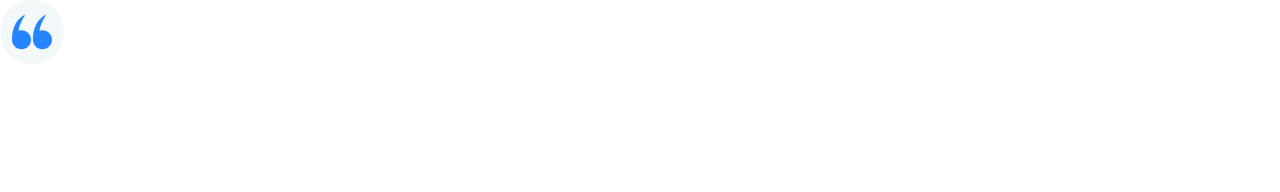
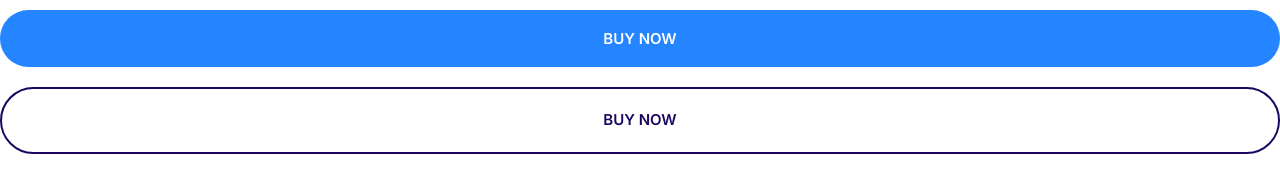
Before and after one commit to midlad/miladify, a plain HTML site: page index.html in a window 1280 px wide. Drawn offline with Linux system fonts and the light colour scheme.

Commit message:
Build the button component

```diff
--- a/css/styles.css
+++ b/css/styles.css
@@ -4,6 +4,10 @@
     --color-accent: #ff3400;
     --color-headings: #1b0760;
     --color-body: #918ca4;
+}
+
+*, *::after, *::before {
+    box-sizing: border-box;
 }
 
 /* Typography */
@@ -166,3 +170,67 @@ a {
     height: 64px;
     border-radius: 100%;
 }
+
+/*Buttons*/
+
+.btn {
+    border-radius: 40px;
+    border: 0;
+    cursor: pointer;
+    font-size: 1.8rem;
+    font-weight: 600;
+    margin: 1rem 0;
+    padding: 2rem 3rem;
+    text-align: center;
+    text-transform: uppercase;
+    white-space: nowrap;
+}
+
+.btn--primary {
+    color: #fff;
+    background-color: var(--color-primary);
+}
+
+.btn--primary:hover {
+    background-color: #3a8ffd;
+}
+
+.btn--secondary {
+    color: #fff;
+    background-color: var(--color-secondary);
+}
+
+.badge--secondary:hover {
+    background-color: #00c8eb;
+}
+
+.btn--accent {
+    color: #fff;
+    background-color: var(--color-accent);
+}
+
+.btn--accent:hover {
+    background-color: #ec3000;
+}
+
+.btn--outline {
+    color: var(--color-headings);
+    background-color: #fff;
+    border: 2px solid var(--color-headings);
+}
+
+.btn--outline:hover {
+    color: #fff;
+    background: var(--color-headings);
+}
+
+.btn--block {
+    width: 100%;
+    display: inline-block;
+}
+
+@media screen and (min-width: 1024px) {
+    .btn {
+        font-size: 1.5rem;
+    }
+}
--- a/index.html
+++ b/index.html
@@ -14,10 +14,7 @@
     <link rel="stylesheet" href="css/styles.css" />
   </head>
   <body>
-    <span class="icon-container">
-      <svg class="icon icon--primary">
-        <use xlink:href="/images/sprite.svg#quotes"></use>
-      </svg>
-    </span>
+    <button class="btn btn--primary btn--block">buy now</button>
+    <a href="" class="btn btn--outline btn--block">buy now</a>
   </body>
 </html>
```
Also changed, not shown: components/buttons.html (added, +2 -0 lines).
